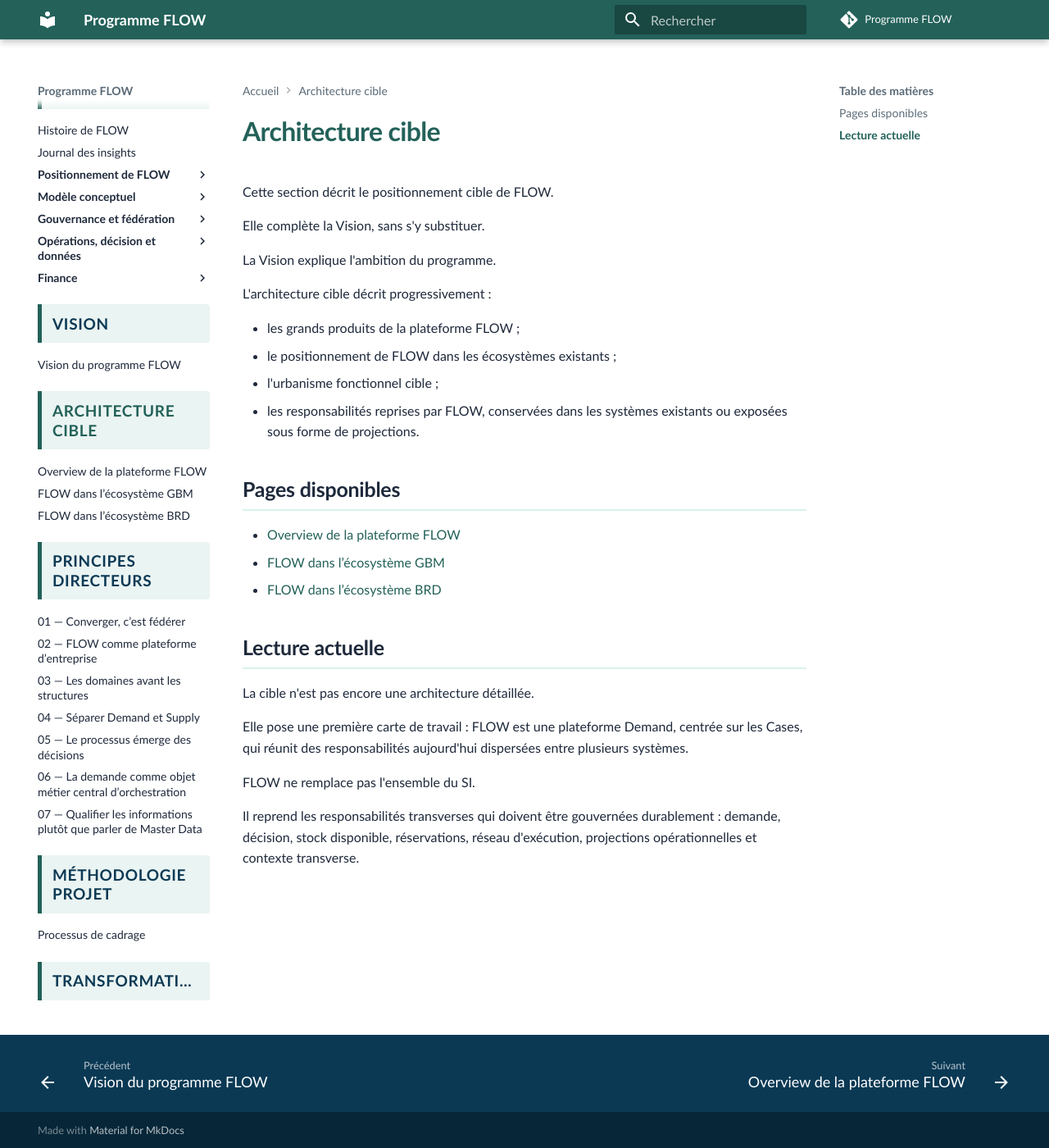
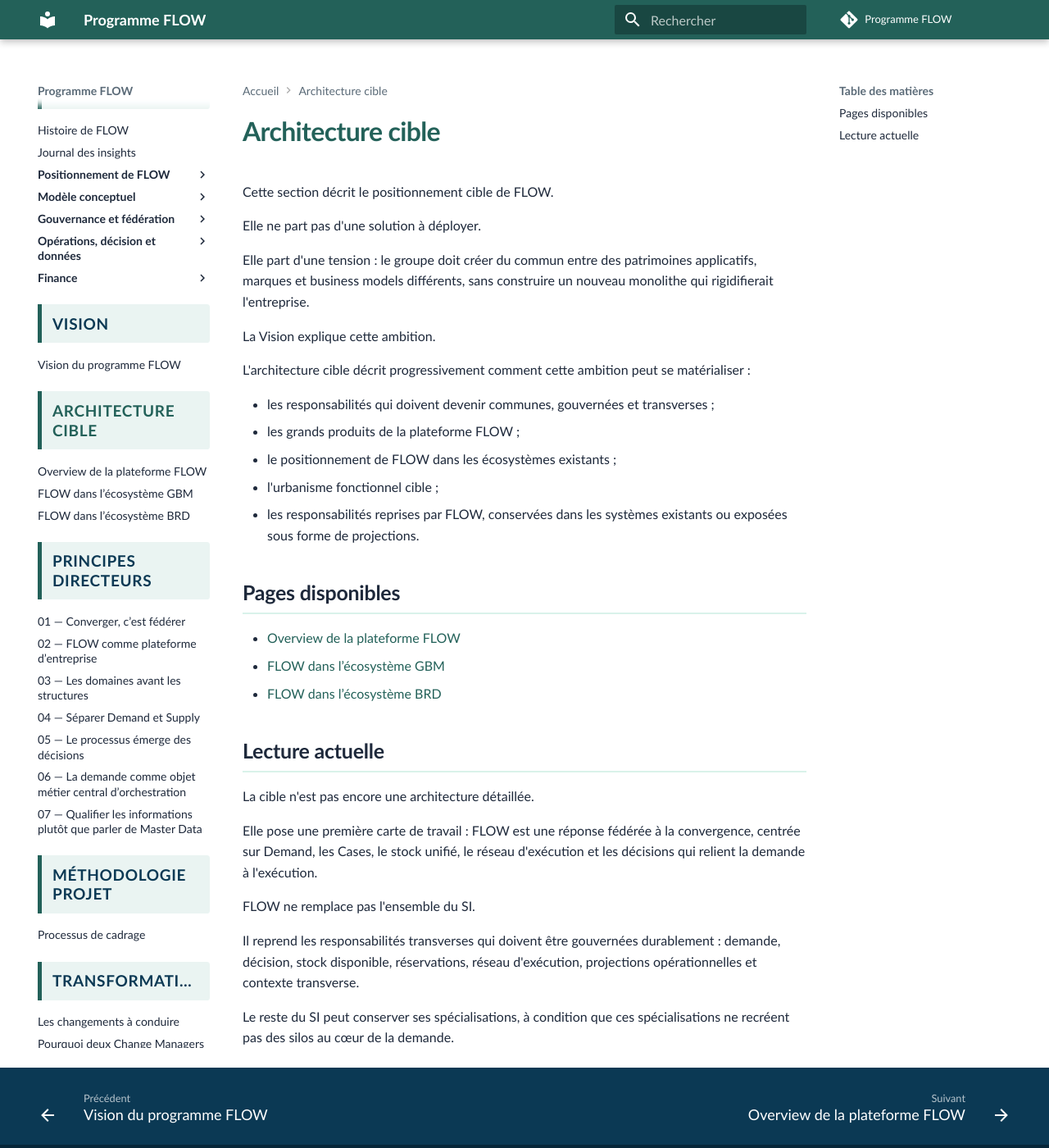
Before and after one commit to laurent-sintes/FLOW-Program, an MkDocs documentation site: the page built from docs/architecture-cible/index.md, in a window 1280 px wide and 1400 px high. Shown: the whole window at 82% size. Built offline with MkDocs 1.6.1 and Material for MkDocs 9.7.7, drawn with Linux system fonts in a browser that asks for light colours; comment, search, counter and statistics services are not loaded.

Commit message:
Reframe architecture target around convergence choices

```diff
--- a/docs/architecture-cible/index.md
+++ b/docs/architecture-cible/index.md
@@ -2,12 +2,15 @@
 
 Cette section décrit le positionnement cible de FLOW.
 
-Elle complète la Vision, sans s'y substituer.
+Elle ne part pas d'une solution à déployer.
 
-La Vision explique l'ambition du programme.
+Elle part d'une tension : le groupe doit créer du commun entre des patrimoines applicatifs, marques et business models différents, sans construire un nouveau monolithe qui rigidifierait l'entreprise.
 
-L'architecture cible décrit progressivement :
+La Vision explique cette ambition.
 
+L'architecture cible décrit progressivement comment cette ambition peut se matérialiser :
+
+- les responsabilités qui doivent devenir communes, gouvernées et transverses ;
 - les grands produits de la plateforme FLOW ;
 - le positionnement de FLOW dans les écosystèmes existants ;
 - l'urbanisme fonctionnel cible ;
@@ -23,8 +26,10 @@
 
 La cible n'est pas encore une architecture détaillée.
 
-Elle pose une première carte de travail : FLOW est une plateforme Demand, centrée sur les Cases, qui réunit des responsabilités aujourd'hui dispersées entre plusieurs systèmes.
+Elle pose une première carte de travail : FLOW est une réponse fédérée à la convergence, centrée sur Demand, les Cases, le stock unifié, le réseau d'exécution et les décisions qui relient la demande à l'exécution.
 
 FLOW ne remplace pas l'ensemble du SI.
 
 Il reprend les responsabilités transverses qui doivent être gouvernées durablement : demande, décision, stock disponible, réservations, réseau d'exécution, projections opérationnelles et contexte transverse.
+
+Le reste du SI peut conserver ses spécialisations, à condition que ces spécialisations ne recréent pas des silos au cœur de la demande.
```
